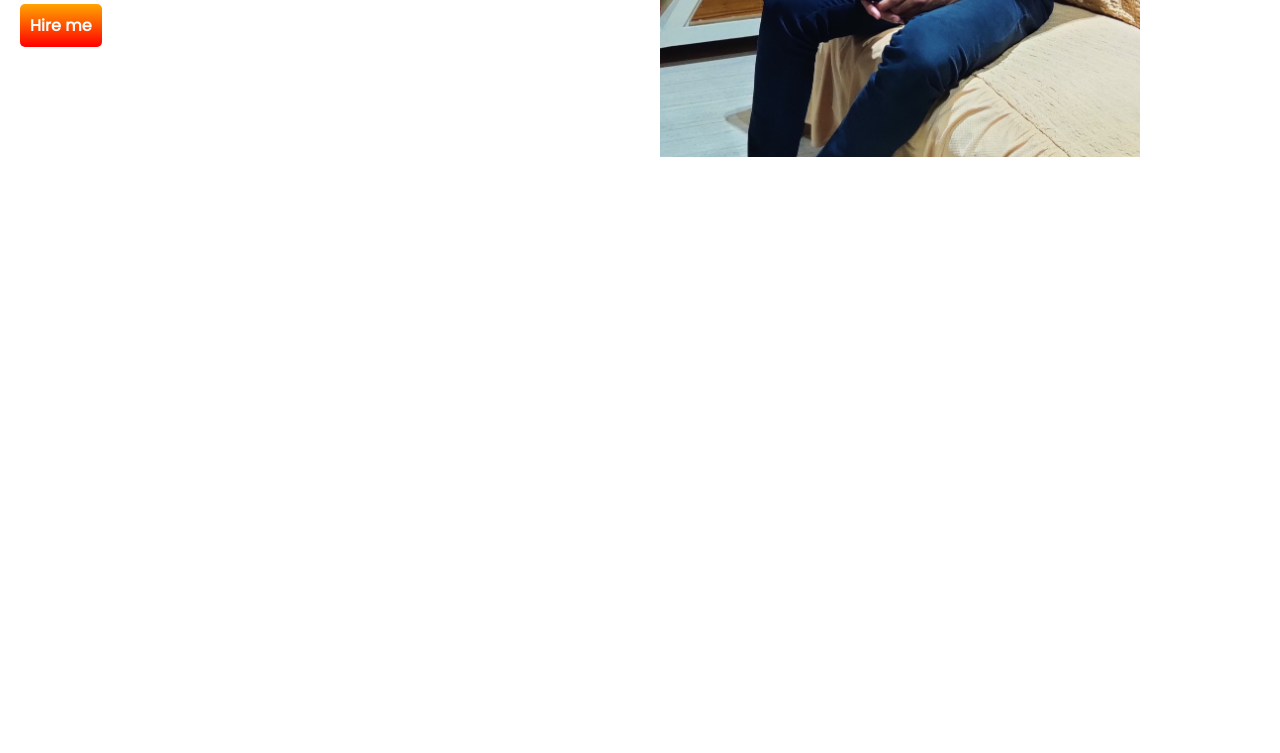
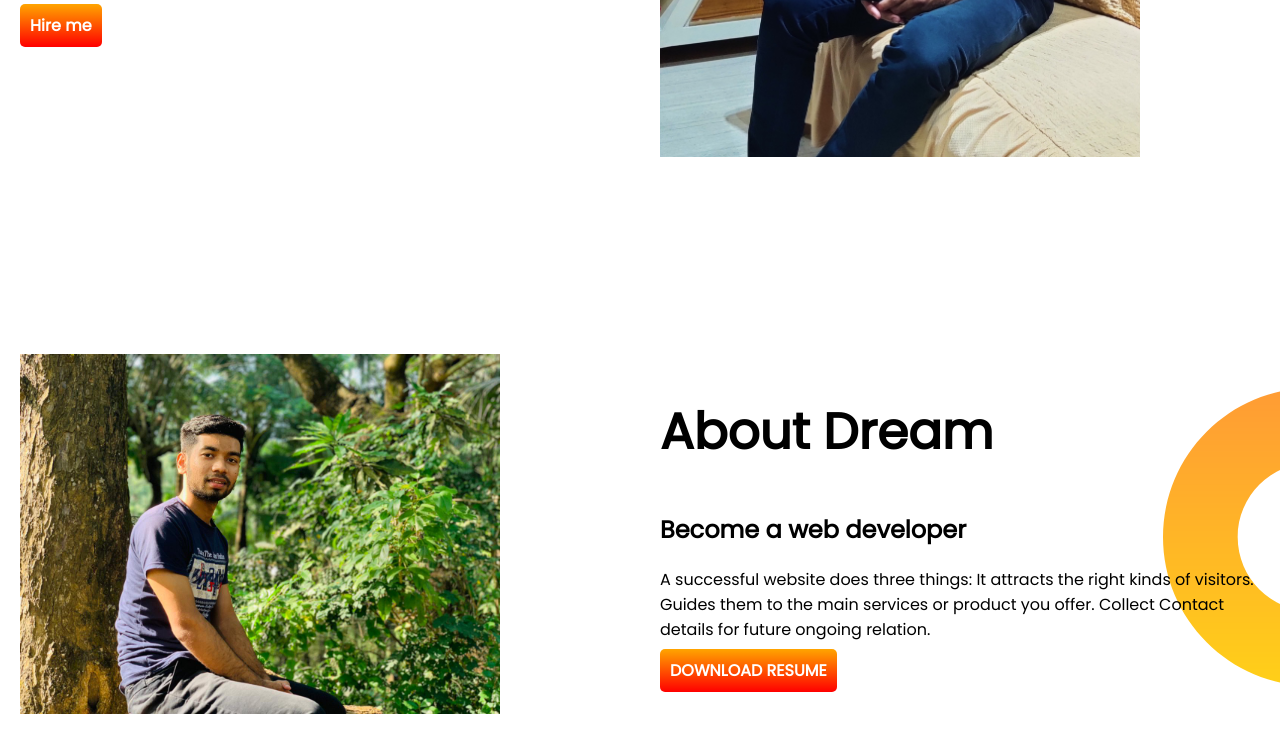
Before and after one commit to sazzadwasy/Developer-portfolio, a plain HTML site: page index.html in a window 1280 px wide. Shown: the part 445-1198 px from the top of the page. Before the commit the page ends 800 px from the top, so only its background shows below. Drawn offline with Linux system fonts and the light colour scheme.

Commit message:
commit-1

```diff
--- a/index.html
+++ b/index.html
@@ -27,6 +27,20 @@
         </div>
         <div class="half-width"><img src="images/abd.jpg" alt=""></div>
     </section>
+    <section class="Dream-big">
+        <div class="half-width">
+            <img src="images/ach.jpg" alt="">
+        </div>
+        <Div class="half-width">
+            <h1>About Dream</h1>
+            <h2>Become a web developer</h2>
+            <p>A successful website does three things:
+                It attracts the right kinds of visitors.
+                Guides them to the main services or product you offer.
+                Collect Contact details for future ongoing relation.</p>
+            <a class="link-button" href="">DOWNLOAD RESUME</a>
+        </Div>
+    </section>
 </body>
 
 </html>
--- a/style.css
+++ b/style.css
@@ -10,6 +10,7 @@ h1{
 }
 section{
     display: flex;
+    margin-bottom: 150px;
 }
 .half-width{
     width: 50%;
@@ -31,3 +32,8 @@ section{
     background-image: url(images/bnr.png);
     background-repeat: no-repeat;
 }
+.Dream-big{
+    background-image: url(images/abc.png);
+    background-repeat: no-repeat;
+    background-position: right;
+}
```
Also changed, not shown: images/abc.png (added), images/acf.jpg (added), images/acg.jpg (added), images/ach.jpg (added), images/crp.jpg (added), images/exp-bg.png (added), 1 other file.
